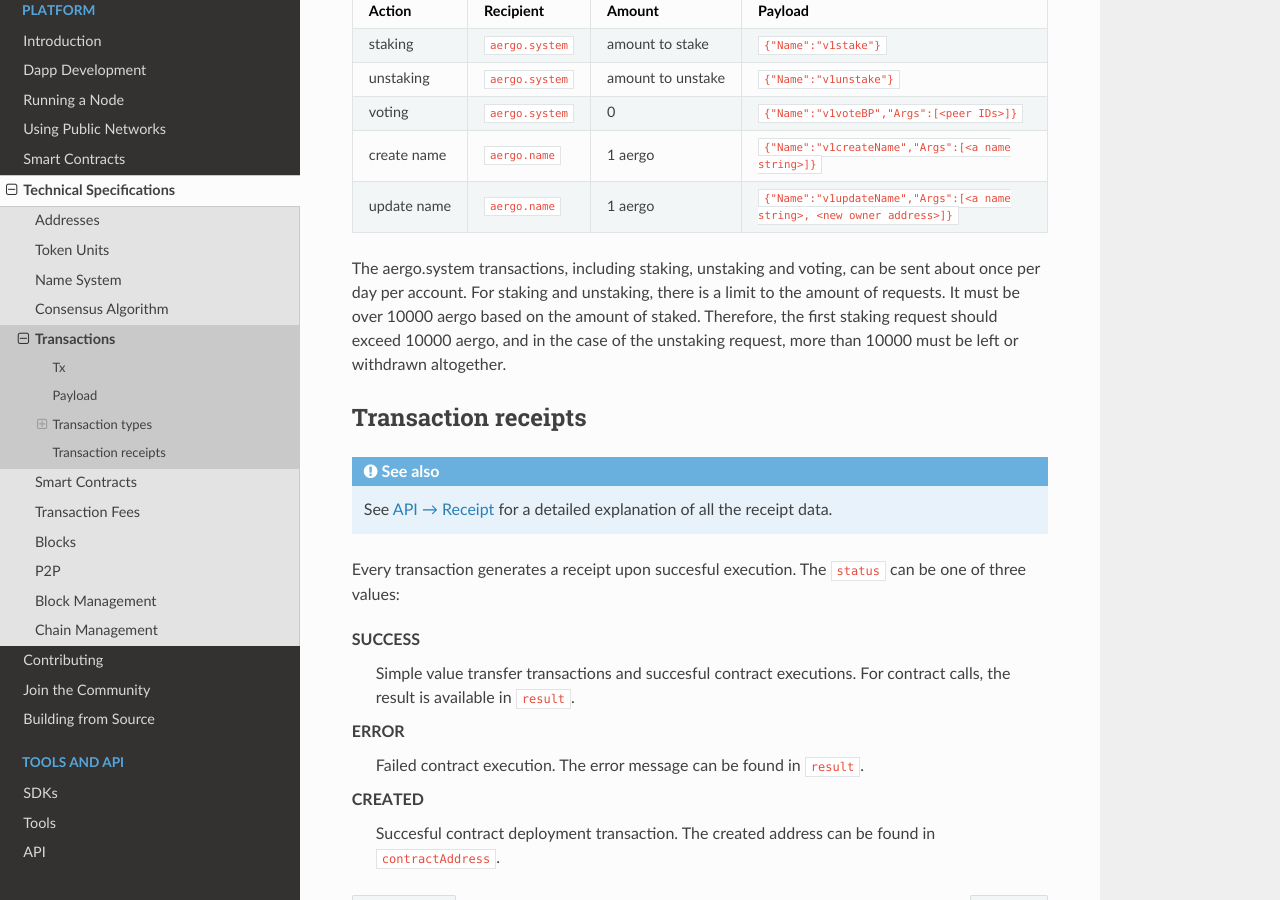
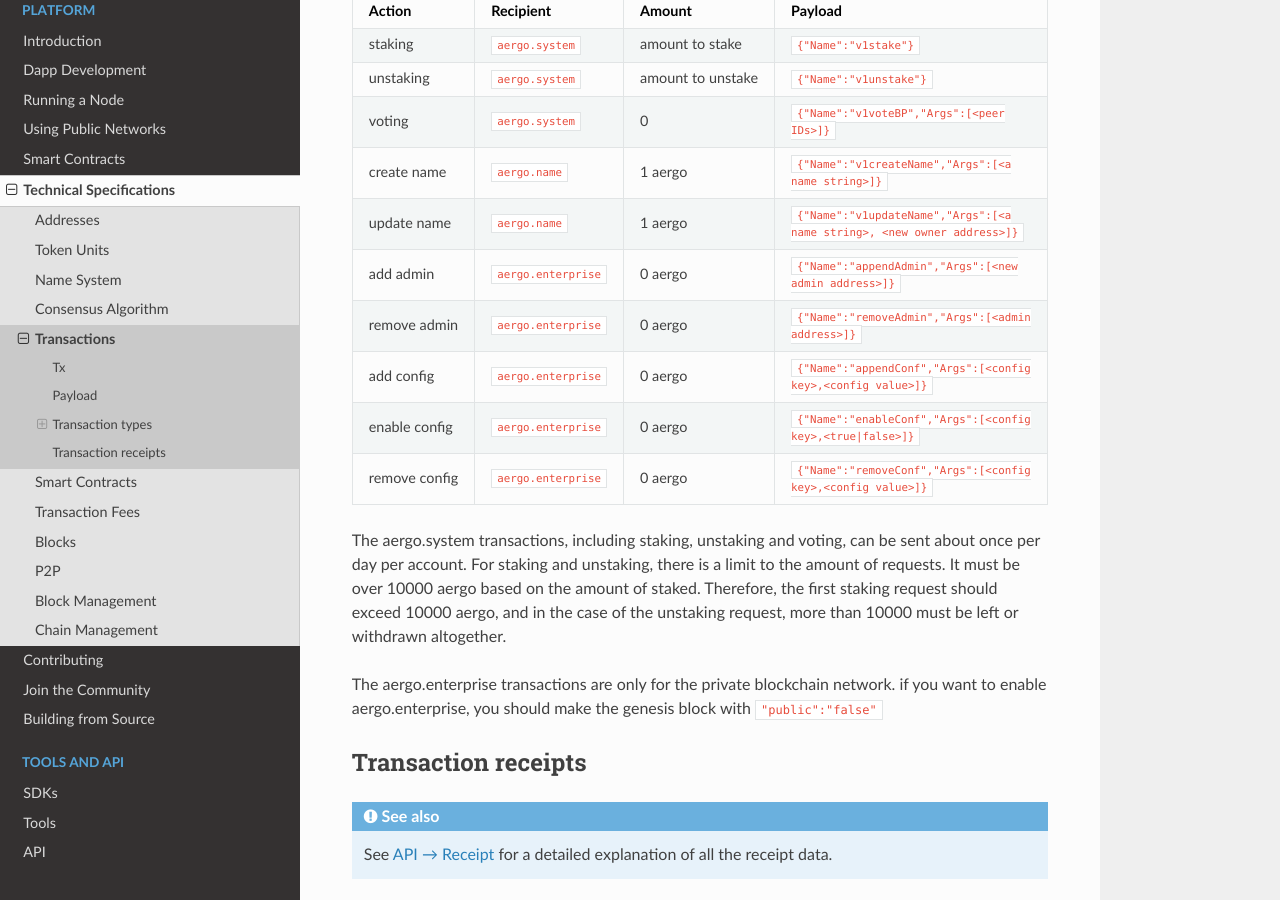
Before and after one commit to aergoio/guide, a Sphinx documentation site: the page built from source/specs/transactions.rst, in a window 1280 px wide and 900 px high, scrolled down 1109 px. Built offline with Sphinx 7.4.7 and the Read the Docs theme 2.0.0, drawn with Linux system fonts in a browser that asks for light colours.

Commit message:
Update transactions.rst
Add contents related to the aergo.enterprise

```diff
--- a/source/specs/transactions.rst
+++ b/source/specs/transactions.rst
@@ -52,18 +52,26 @@
 
 The following table shows the specification for each field of the transaction body.
 
-===========  ====================  =================  ==========================================
-Action       Recipient             Amount             Payload
-===========  ====================  =================  ==========================================
-staking      :code:`aergo.system`  amount to stake    :code:`{"Name":"v1stake"}`
-unstaking    :code:`aergo.system`  amount to unstake  :code:`{"Name":"v1unstake"}`
-voting       :code:`aergo.system`  0                  :code:`{"Name":"v1voteBP","Args":[<peer IDs>]}`
-create name  :code:`aergo.name`    1 aergo            :code:`{"Name":"v1createName","Args":[<a name string>]}`
-update name  :code:`aergo.name`    1 aergo            :code:`{"Name":"v1updateName","Args":[<a name string>, <new owner address>]}`
-===========  ====================  =================  ==========================================
+==============  =========================  =================  ==============================================================================
+Action          Recipient                  Amount             Payload
+==============  =========================  =================  ==============================================================================
+staking         :code:`aergo.system`       amount to stake    :code:`{"Name":"v1stake"}`
+unstaking       :code:`aergo.system`       amount to unstake  :code:`{"Name":"v1unstake"}`
+voting          :code:`aergo.system`       0                  :code:`{"Name":"v1voteBP","Args":[<peer IDs>]}`
+create name     :code:`aergo.name`         1 aergo            :code:`{"Name":"v1createName","Args":[<a name string>]}`
+update name     :code:`aergo.name`         1 aergo            :code:`{"Name":"v1updateName","Args":[<a name string>, <new owner address>]}`
+add admin       :code:`aergo.enterprise`   0 aergo            :code:`{"Name":"appendAdmin","Args":[<new admin address>]}`
+remove admin    :code:`aergo.enterprise`   0 aergo            :code:`{"Name":"removeAdmin","Args":[<admin address>]}`
+add config      :code:`aergo.enterprise`   0 aergo            :code:`{"Name":"appendConf","Args":[<config key>,<config value>]}`
+enable config   :code:`aergo.enterprise`   0 aergo            :code:`{"Name":"enableConf","Args":[<config key>,<true|false>]}`
+remove config   :code:`aergo.enterprise`   0 aergo            :code:`{"Name":"removeConf","Args":[<config key>,<config value>]}`
+==============  =========================  =================  ==============================================================================
 
 The aergo.system transactions, including staking, unstaking and voting, can be sent about once per day per account.
 For staking and unstaking, there is a limit to the amount of requests. It must be over 10000 aergo based on the amount of staked. Therefore, the first staking request should exceed 10000 aergo, and in the case of the unstaking request, more than 10000 must be left or withdrawn altogether.
+
+The aergo.enterprise transactions are only for the private blockchain network. if you want to enable aergo.enterprise, you should make the genesis block with :code:`"public":"false"`
+
 
 Transaction receipts
 --------------------
```
